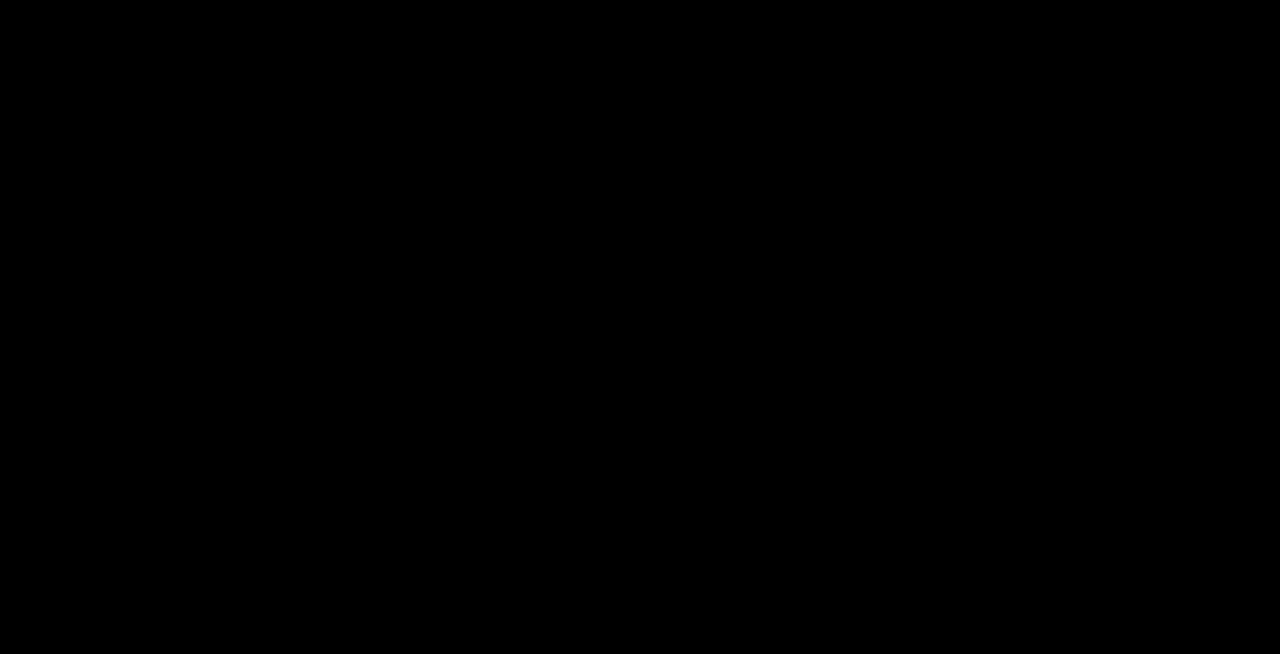
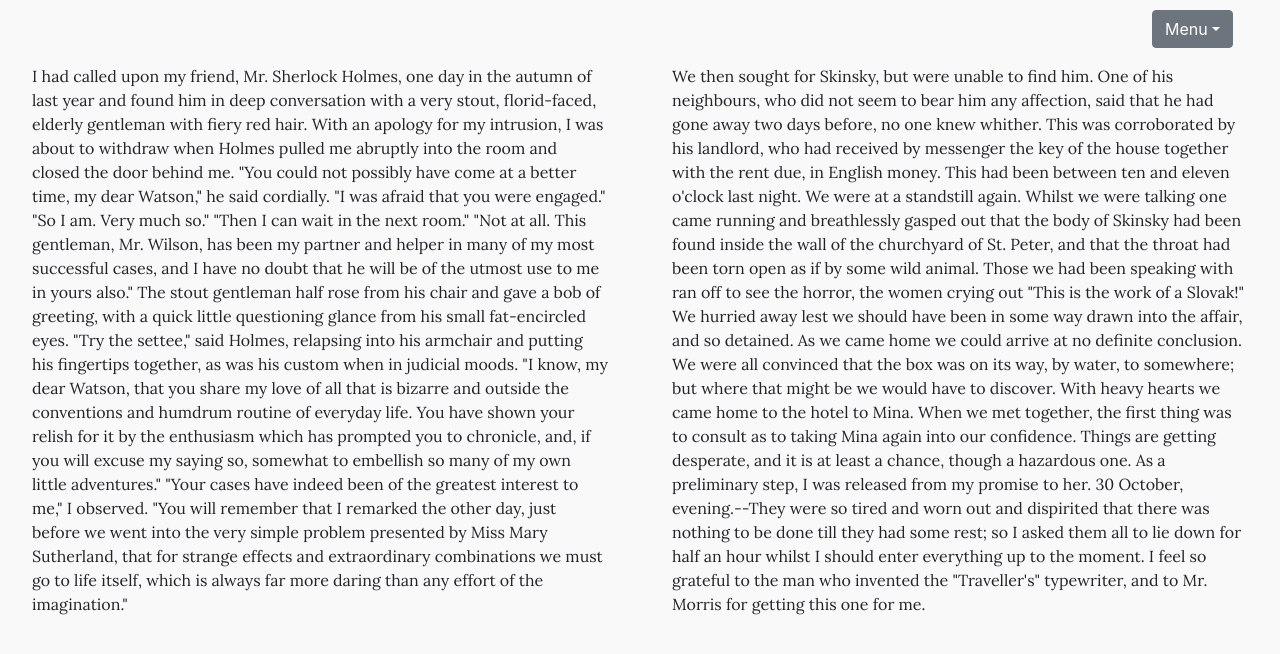
Before and after one commit to erlinh/VisualNovel, a React (Create React App) app in the folder client/: page /text in a window 1280 px wide. Shown: the top 654 px of the page. Built offline with nearby package versions, Linux system fonts and the light colour scheme.

Commit message:
Created the very basic stucture and components for text pages

```diff
--- a/client/package.json
+++ b/client/package.json
@@ -10,8 +10,8 @@
     "bootstrap": "^4.5.3",
     "react": "^17.0.0",
     "react-dom": "^17.0.0",
+    "react-multi-carousel": "^2.5.5",
     "react-router-dom": "^5.2.0",
-    "react-multi-carousel": "^2.5.5",
     "react-scripts": "3.4.4",
     "react-test-renderer": "^17.0.1",
     "reactstrap": "^8.6.0"
--- a/client/src/App.js
+++ b/client/src/App.js
@@ -2,6 +2,7 @@ import React from 'react';
 import { BrowserRouter, Switch, Route } from 'react-router-dom';
 import DetailsPage from './pages/DetailsPage';
 import LandingPage from './pages/LandingPage';
+import TextPage from './pages/TextPage';
 
 
 
@@ -12,6 +13,7 @@ function App() {
         <Switch>
           <Route exact path='/' component={LandingPage} />
           <Route path='/stories/:id' component={DetailsPage} />
+          <Route path='/text' component={TextPage} />
         </Switch>
       </div>
     </BrowserRouter>
--- /dev/null
+++ b/client/src/components/TextView/TextContent/TextContent.css
@@ -0,0 +1,19 @@
+.textContainer p{
+    font-family: var(--font-serif);
+}
+
+.textContainer {
+    background-color: var(--background-light);
+    height: 100vh;
+    display: flex;
+    flex-direction: row;
+    position: absolute;
+    top:0;
+    left:0;
+    z-index: 1;
+}
+
+.storyPage {
+width: 45vw;
+margin: 4rem 2rem;
+}
--- /dev/null
+++ b/client/src/components/TextView/TextContent/TextContent.js
@@ -0,0 +1,70 @@
+import React from 'react';
+import './TextContent.css';
+
+const TextContent = () => {
+  return (
+    <div className="textContainer">
+      {/* <p>This will contain the book view</p> */}
+      <div className="storyPage">
+        <p>
+          I had called upon my friend, Mr. Sherlock Holmes, one day in the
+          autumn of last year and found him in deep conversation with a very
+          stout, florid-faced, elderly gentleman with fiery red hair. With an
+          apology for my intrusion, I was about to withdraw when Holmes pulled
+          me abruptly into the room and closed the door behind me. "You could
+          not possibly have come at a better time, my dear Watson," he said
+          cordially. "I was afraid that you were engaged." "So I am. Very much
+          so." "Then I can wait in the next room." "Not at all. This gentleman,
+          Mr. Wilson, has been my partner and helper in many of my most
+          successful cases, and I have no doubt that he will be of the utmost
+          use to me in yours also." The stout gentleman half rose from his chair
+          and gave a bob of greeting, with a quick little questioning glance
+          from his small fat-encircled eyes. "Try the settee," said Holmes,
+          relapsing into his armchair and putting his fingertips together, as
+          was his custom when in judicial moods. "I know, my dear Watson, that
+          you share my love of all that is bizarre and outside the conventions
+          and humdrum routine of everyday life. You have shown your relish for
+          it by the enthusiasm which has prompted you to chronicle, and, if you
+          will excuse my saying so, somewhat to embellish so many of my own
+          little adventures." "Your cases have indeed been of the greatest
+          interest to me," I observed. "You will remember that I remarked the
+          other day, just before we went into the very simple problem presented
+          by Miss Mary Sutherland, that for strange effects and extraordinary
+          combinations we must go to life itself, which is always far more
+          daring than any effort of the imagination."
+        </p>
+      </div>
+      <div className="storyPage">
+        <p>
+          We then sought for Skinsky, but were unable to find him. One of his
+          neighbours, who did not seem to bear him any affection, said that he
+          had gone away two days before, no one knew whither. This was
+          corroborated by his landlord, who had received by messenger the key of
+          the house together with the rent due, in English money. This had been
+          between ten and eleven o'clock last night. We were at a standstill
+          again. Whilst we were talking one came running and breathlessly gasped
+          out that the body of Skinsky had been found inside the wall of the
+          churchyard of St. Peter, and that the throat had been torn open as if
+          by some wild animal. Those we had been speaking with ran off to see
+          the horror, the women crying out "This is the work of a Slovak!" We
+          hurried away lest we should have been in some way drawn into the
+          affair, and so detained. As we came home we could arrive at no
+          definite conclusion. We were all convinced that the box was on its
+          way, by water, to somewhere; but where that might be we would have to
+          discover. With heavy hearts we came home to the hotel to Mina. When we
+          met together, the first thing was to consult as to taking Mina again
+          into our confidence. Things are getting desperate, and it is at least
+          a chance, though a hazardous one. As a preliminary step, I was
+          released from my promise to her. 30 October, evening.--They were so
+          tired and worn out and dispirited that there was nothing to be done
+          till they had some rest; so I asked them all to lie down for half an
+          hour whilst I should enter everything up to the moment. I feel so
+          grateful to the man who invented the "Traveller's" typewriter, and to
+          Mr. Morris for getting this one for me.
+        </p>
+      </div>
+    </div>
+  );
+};
+
+export default TextContent;
--- /dev/null
+++ b/client/src/components/TextView/TextSettings/TextSettings.css
@@ -0,0 +1,8 @@
+.textSettings {
+    color: var(--font-dark);
+    background: var(--background-light);
+    position: absolute;
+    top:10px;
+    left: 90%;
+    z-index: 20;
+}
--- /dev/null
+++ b/client/src/components/TextView/TextSettings/TextSettings.js
@@ -0,0 +1,31 @@
+import React, { useState } from 'react';
+import { ButtonDropdown, DropdownToggle, DropdownMenu, DropdownItem } from 'reactstrap';
+import {Link} from 'react-router-dom';
+import './TextSettings.css';
+
+const TextSettings = () => {
+  const [dropdownOpen, setOpen] = useState(false);
+
+  const toggle = () => setOpen(!dropdownOpen);
+
+  return (
+    <ButtonDropdown isOpen={dropdownOpen} toggle={toggle} className="textSettings">
+      <DropdownToggle caret>
+              Menu
+      </DropdownToggle>
+      <DropdownMenu>
+        <DropdownItem header>
+                  Setting go here
+        </DropdownItem>
+        <DropdownItem>
+          <Link to="/">Home</Link>
+        </DropdownItem>
+      </DropdownMenu>
+
+
+    </ButtonDropdown>
+
+  );
+};
+
+export default TextSettings;
--- /dev/null
+++ b/client/src/pages/TextPage.js
@@ -0,0 +1,14 @@
+import React from 'react';
+import TextContent from '../components/TextView/TextContent/TextContent';
+import TextSettings from '../components/TextView/TextSettings/TextSettings';
+
+const TextPage = () => {
+  return (
+    <div>
+      <TextSettings/>
+      <TextContent/>
+    </div>
+  );
+};
+
+export default TextPage;
--- a/client/src/styles/variables.css
+++ b/client/src/styles/variables.css
@@ -1,5 +1,7 @@
 /* Variables for colors and other recurring styles used across the app,
 imported into individual stylesheets */
+@import url('https://fonts.googleapis.com/css2?family=Open+Sans:wght@300&display=swap');
+@import url('https://fonts.googleapis.com/css2?family=Lora&display=swap');
 
 :root {
     --main-primary: #CA86FF;
@@ -12,4 +14,7 @@ imported into individual stylesheets */
     --background-light: #F9F9F9;
     --font-light: white;
     --font-dark: black;
+    --font-sans-serif: 'Open Sans', sans-serif;
+    --font-serif: 'Lora', serif;
+
 }
```
